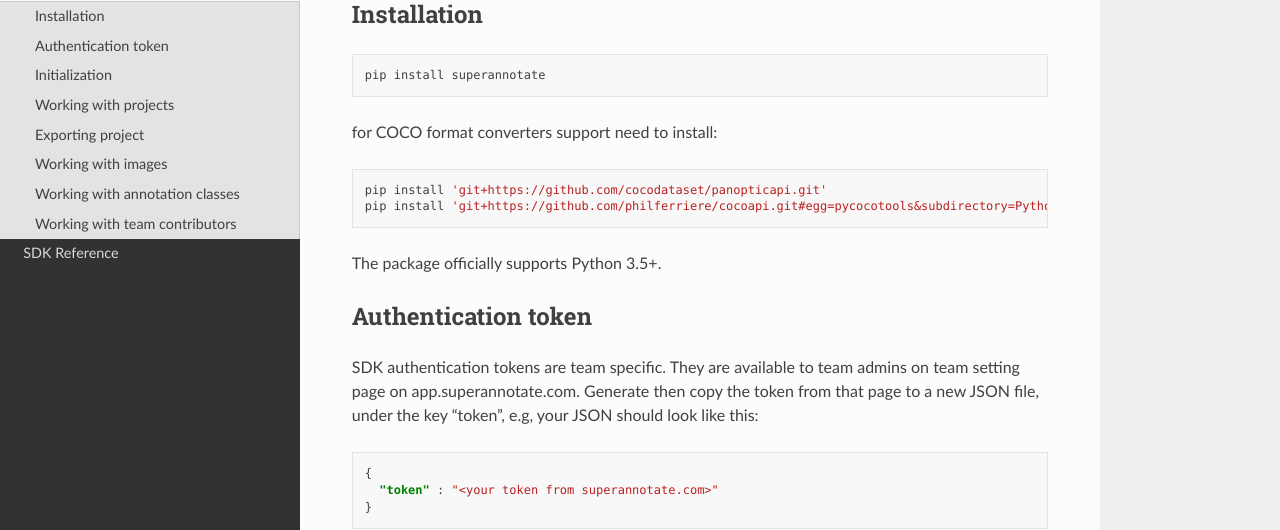
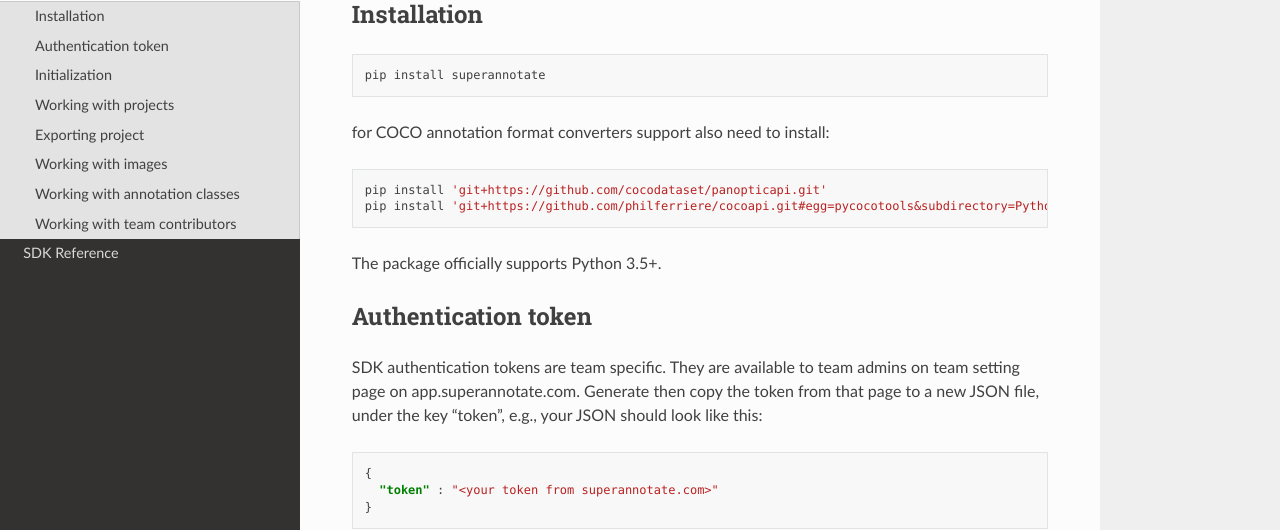
Before and after one commit to superannotateai/superannotate-python-sdk, a Sphinx documentation site: the page built from docs/source/tutorial.sdk.rst, in a window 1280 px wide and 900 px high, scrolled down 303 px. Shown: the part 135-665 px from the top of the window. Built offline with Sphinx 7.4.7 and the Read the Docs theme 2.0.0, drawn with Linux system fonts in a browser that asks for light colours; some of the changed text lies outside the part shown.

Commit message:
Docs improvement

```diff
--- a/docs/source/superannotate.sdk.rst
+++ b/docs/source/superannotate.sdk.rst
@@ -64,7 +64,6 @@
 __________________
 
 .. autofunction:: superannotate.create_annotation_class
-
 .. _ref_create_annotation_classes_from_classes_json:
 .. autofunction:: superannotate.create_annotation_classes_from_classes_json
 .. autofunction:: superannotate.search_annotation_classes
--- a/docs/source/tutorial.sdk.rst
+++ b/docs/source/tutorial.sdk.rst
@@ -13,8 +13,7 @@
 
    pip install superannotate
 
-
-for COCO format converters support need to install:
+for COCO annotation format converters support also need to install:
 
 .. code-block:: bash
 
@@ -28,7 +27,7 @@
 
 SDK authentication tokens are team specific. They are available to team admins on
 team setting page on app.superannotate.com. Generate then copy the token from
-that page to a new JSON file, under the key "token", e.g, your JSON should
+that page to a new JSON file, under the key "token", e.g., your JSON should
 look like this:
 
 .. code-block:: json
@@ -203,7 +202,7 @@
 
    sa.download_annotation_classes_json(project, <path_to_local_folder>)
 
-The classes.json file will be downloaded to <path_to_local_folder> folder.
+The :file:`classes.json` file will be downloaded to :file:`<path_to_local_folder>` folder.
 
 
 
```
Also changed, not shown: README.md (+3 -3 lines).
